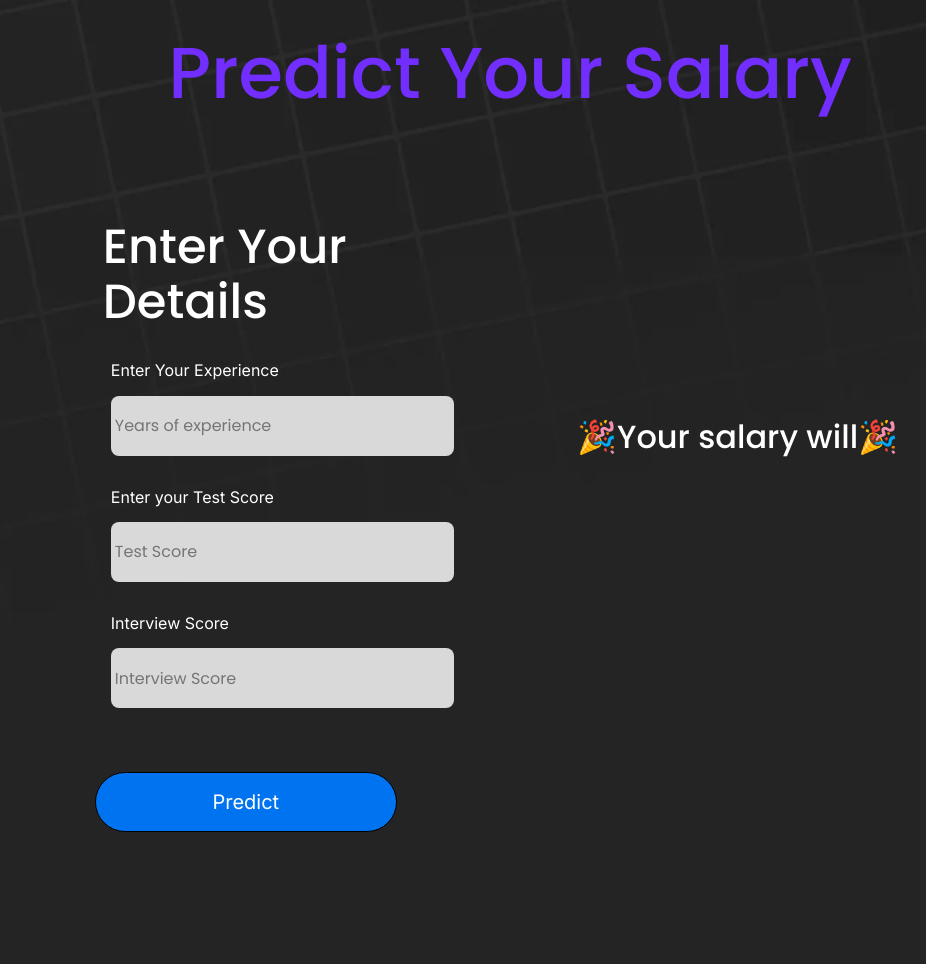
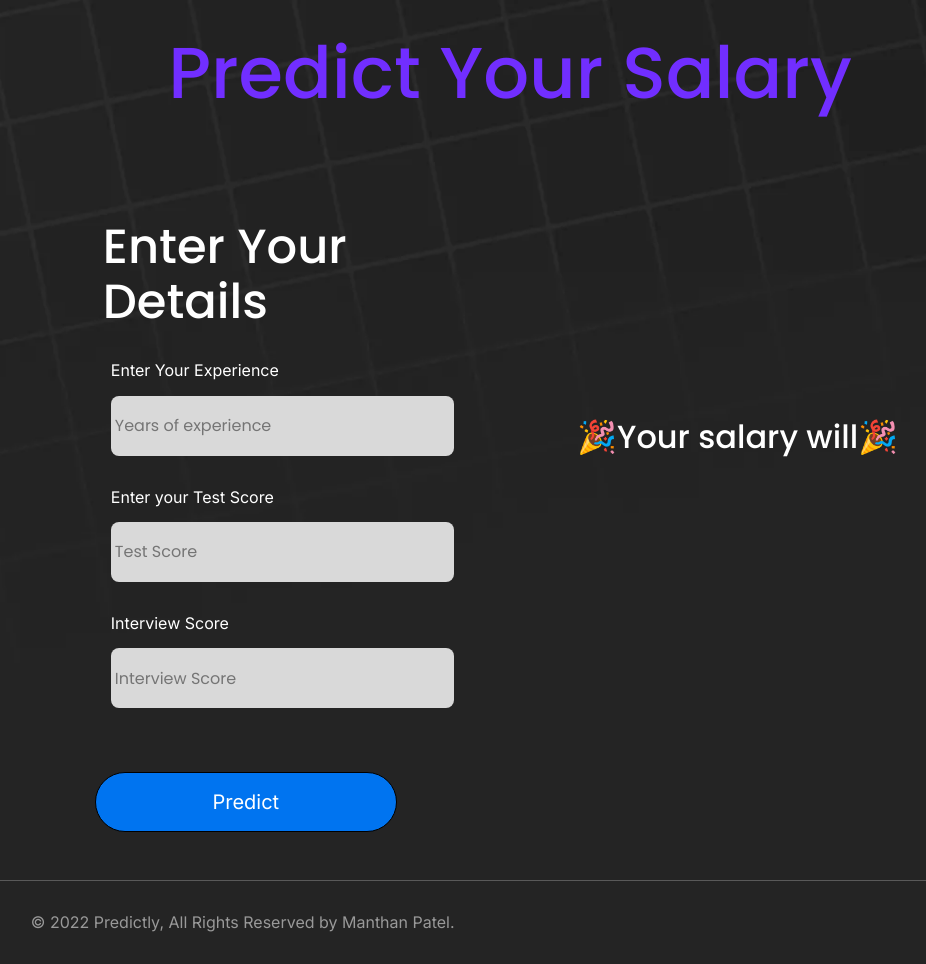
Before and after one commit to Manthan404/Salary-Prediction-App-using-Heroku, a Flask app: page / in a window 1280 px wide. Shown: the whole page, without its empty margins (130-1056 px from the left). Before the commit the page ends 832 px from the top, so only its background shows below. Run offline with Flask 2, Linux system fonts and the light colour scheme; parts of the project's set-up code (start-up, migrations or seed data) failed here and were passed over.

Commit message:
Update index.html

```diff
--- a/templates/index.html
+++ b/templates/index.html
@@ -18,7 +18,6 @@
 
     <meta name="viewport" content="width=device-width, initial-scale=1.0" />
     <meta charset="utf-8" />
-    <meta property="twitter:card" content="summary_large_image" />
     <style data-tag="reset-style-sheet">
       html {  line-height: 1.15;}body {  margin: 0;}* {  box-sizing: border-box;  border-width: 0;  border-style: solid;}p,li,ul,pre,div,h1,h2,h3,h4,h5,h6 {  margin: 0;  padding: 0;}button,input,optgroup,select,textarea {  font-family: inherit;  font-size: 100%;  line-height: 1.15;  margin: 0;}button,select {  text-transform: none;}button,[type="button"],[type="reset"],[type="submit"] {  -webkit-appearance: button;}button::-moz-focus-inner,[type="button"]::-moz-focus-inner,[type="reset"]::-moz-focus-inner,[type="submit"]::-moz-focus-inner {  border-style: none;  padding: 0;}button:-moz-focus,[type="button"]:-moz-focus,[type="reset"]:-moz-focus,[type="submit"]:-moz-focus {  outline: 1px dotted ButtonText;}a {  color: inherit;  text-decoration: inherit;}input {  padding: 2px 4px;}img {  display: block;}html { scroll-behavior: smooth  }
     </style>
@@ -60,7 +59,7 @@
     <link rel= "stylesheet" type= "text/css" href= "{{ url_for('static',filename='styles/home.css') }}">
     <link rel= "stylesheet" type= "text/css" href= "{{ url_for('static',filename='styles/style.css') }}">
 
-    <!-- <link rel="stylesheet" type="text/css" href="../static/styles/home.css">
+<!--     <link rel="stylesheet" type="text/css" href="../static/styles/home.css">
     <link rel="stylesheet" type="text/css" href="../static/styles/style.css"> -->
 
 
@@ -70,7 +69,7 @@
     <div class="login">
       <link rel= "stylesheet" type= "text/css" href= "{{ url_for('static',filename='styles/home.css') }}">
 
-      <!-- <link rel="stylesheet" type="text/css" href="../static/styles/home.css"> -->
+<!--       <link rel="stylesheet" type="text/css" href="../static/styles/home.css"> -->
 
 
       <div class="home-container">
@@ -120,14 +119,14 @@
 
         </div>
 
-      <!-- <footer class="home-footer">
+      <footer class="home-footer">
         <span class="home-text7">
           © 2022 Predictly, All Rights Reserved by Manthan Patel.
         </span>
         <div class="home-icon-group">
         </div>
       </footer>
-       -->
+
 
       </form>
 
```
